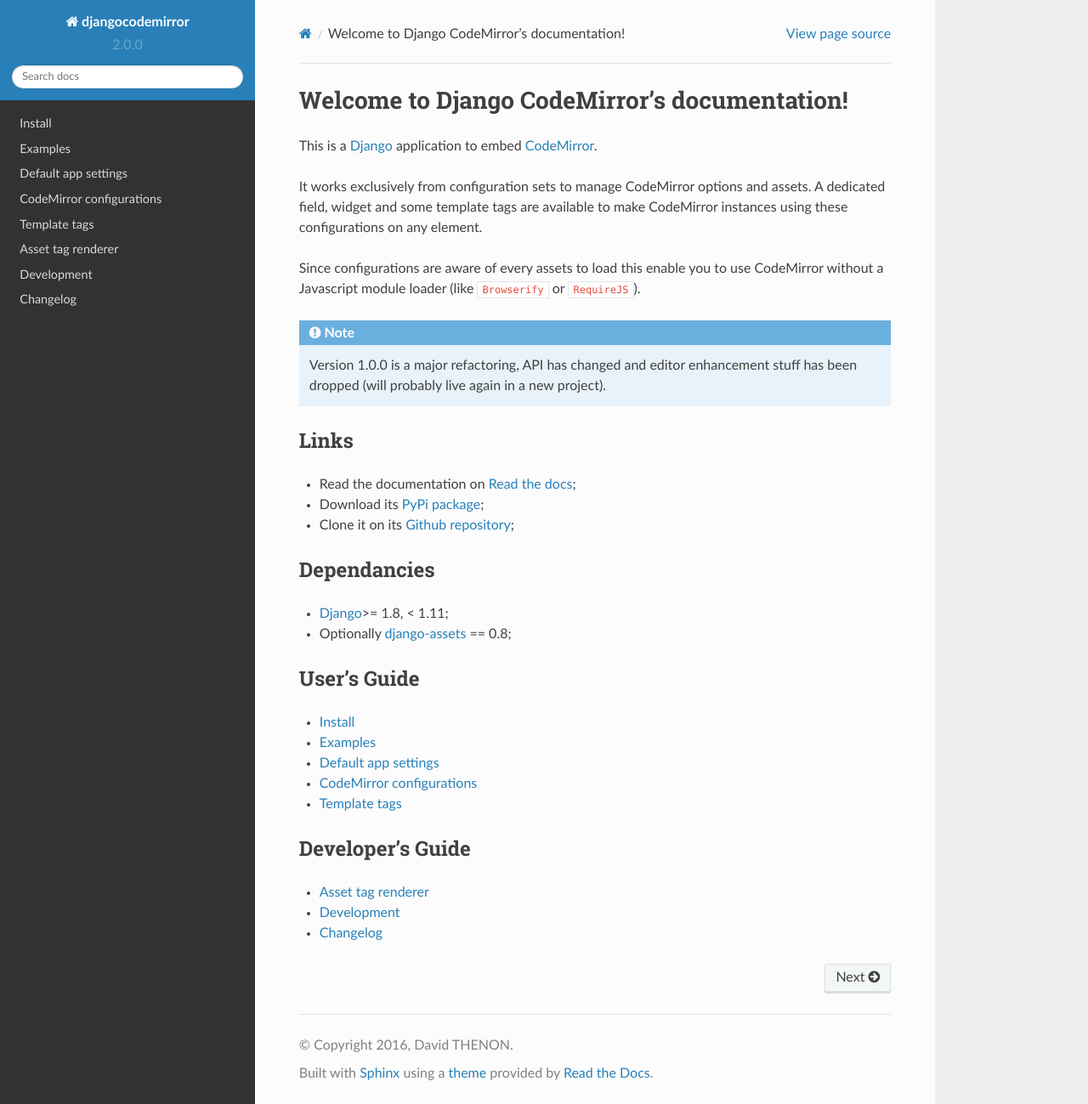
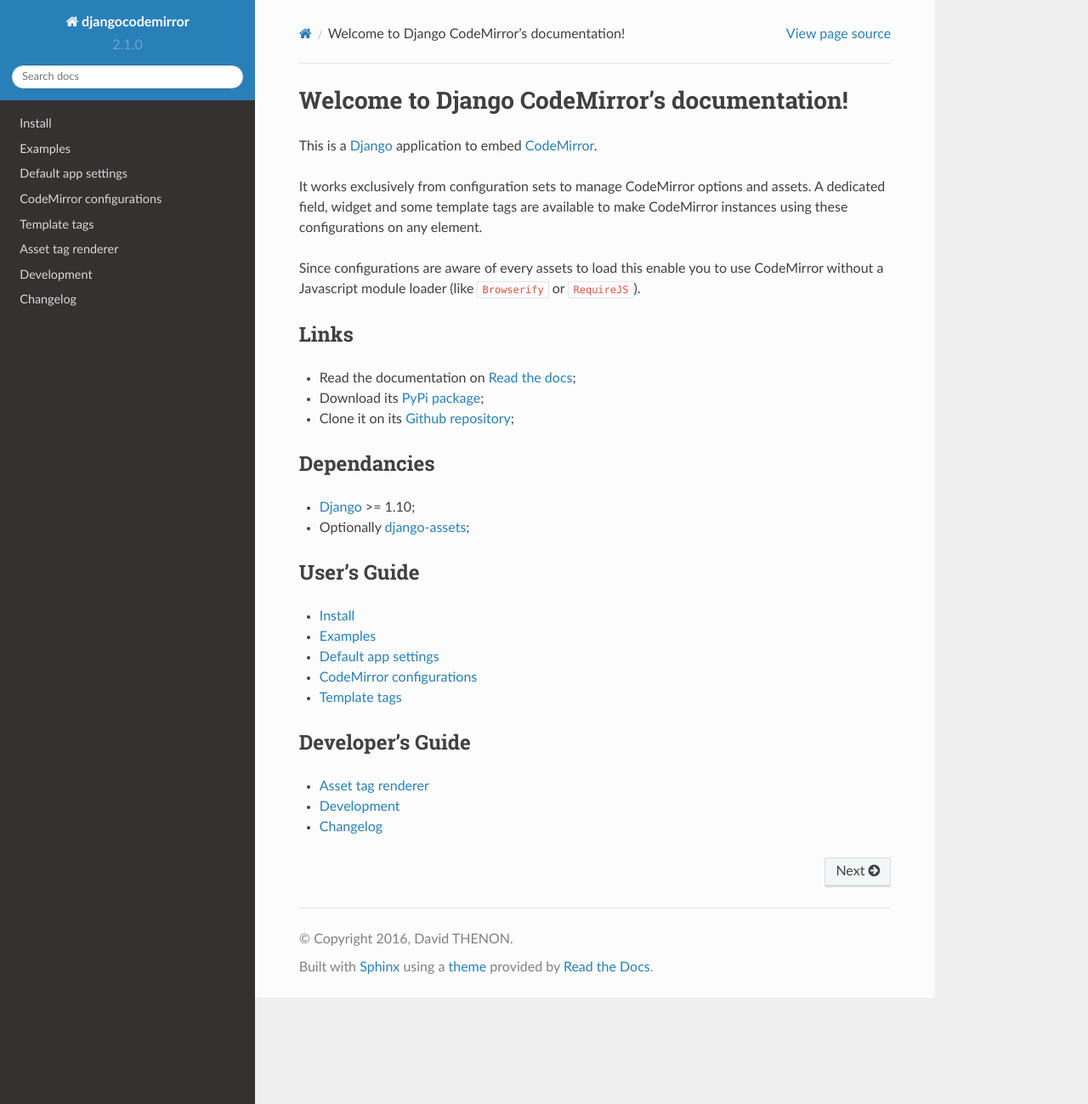
Before and after one commit to sveetch/djangocodemirror, a Sphinx documentation site: the page built from docs/index.rst, in a window 1280 px wide and 1299 px high. Shown: the whole window at 85% size. Built offline with Sphinx 7.4.7 and the Read the Docs theme 2.0.0, drawn with Linux system fonts in a browser that asks for light colours.

```diff
--- a/README.rst
+++ b/README.rst
@@ -14,10 +14,6 @@ CodeMirror instances using these configurations on any element.
 Since configurations are aware of every assets to load this enable you to
 use CodeMirror without a Javascript module loader (like ``Browserify`` or
 ``RequireJS``).
-
-.. Note::
-    Version 1.0.0 is a major refactoring, API has changed and editor
-    enhancement stuff has been dropped.
 
 Links
 *****
--- a/docs/index.rst
+++ b/docs/index.rst
@@ -18,11 +18,6 @@ Since configurations are aware of every assets to load this enable you to
 use CodeMirror without a Javascript module loader (like ``Browserify`` or
 ``RequireJS``).
 
-.. Note::
-    Version 1.0.0 is a major refactoring, API has changed and editor
-    enhancement stuff has been dropped (will probably live again in a new
-    project).
-
 Links
 *****
 
@@ -33,8 +28,8 @@ Links
 Dependancies
 ************
 
-* `Django`_>= 1.8, < 1.11;
-* Optionally `django-assets`_ == 0.8;
+* `Django`_ >= 1.10;
+* Optionally `django-assets`_;
 
 User’s Guide
 ************
```
Also changed, not shown: docs/changelog.rst (+15 -0 lines), setup.cfg (+6 -2 lines), LICENCE.txt, 3 other files.
